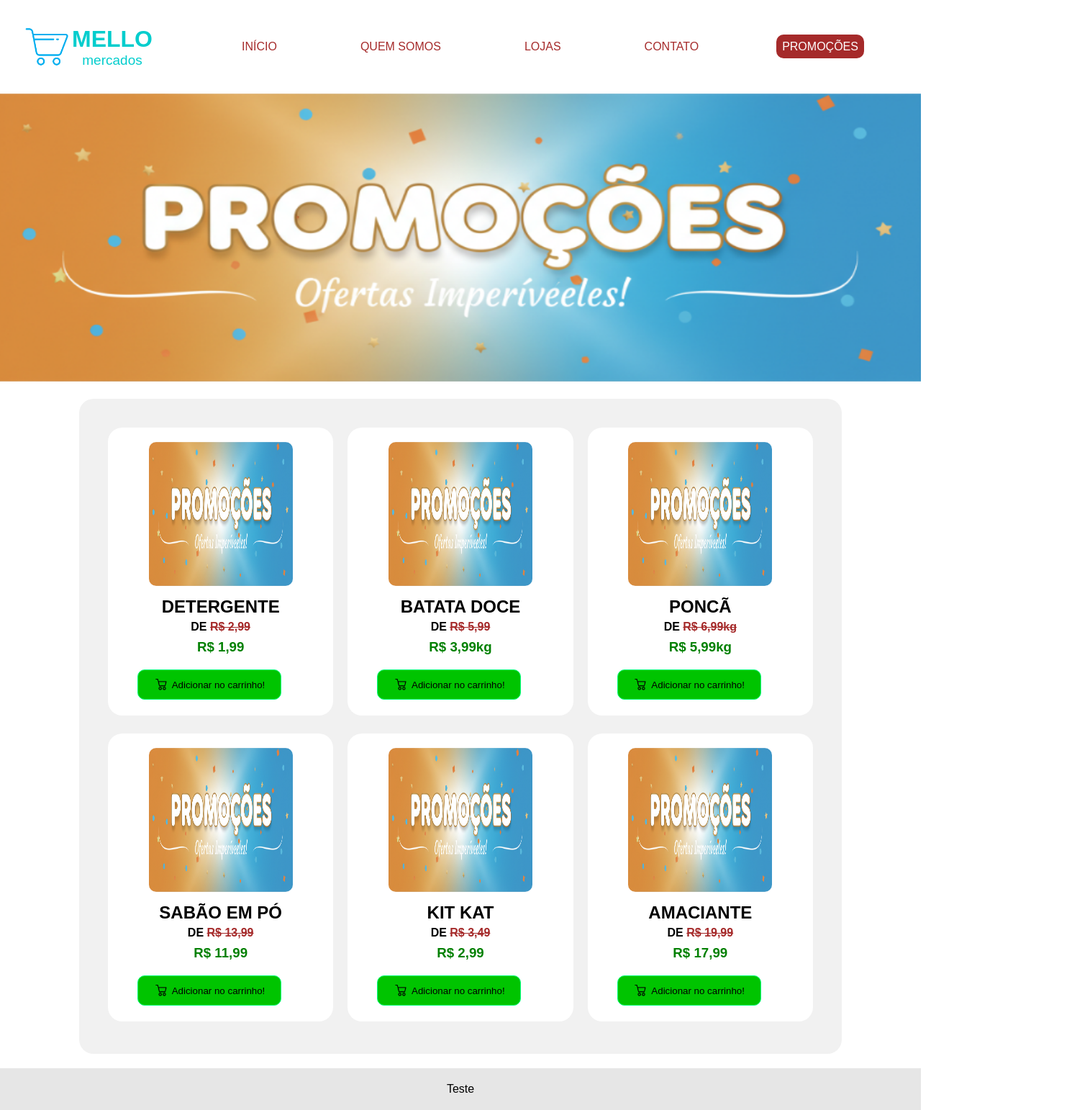
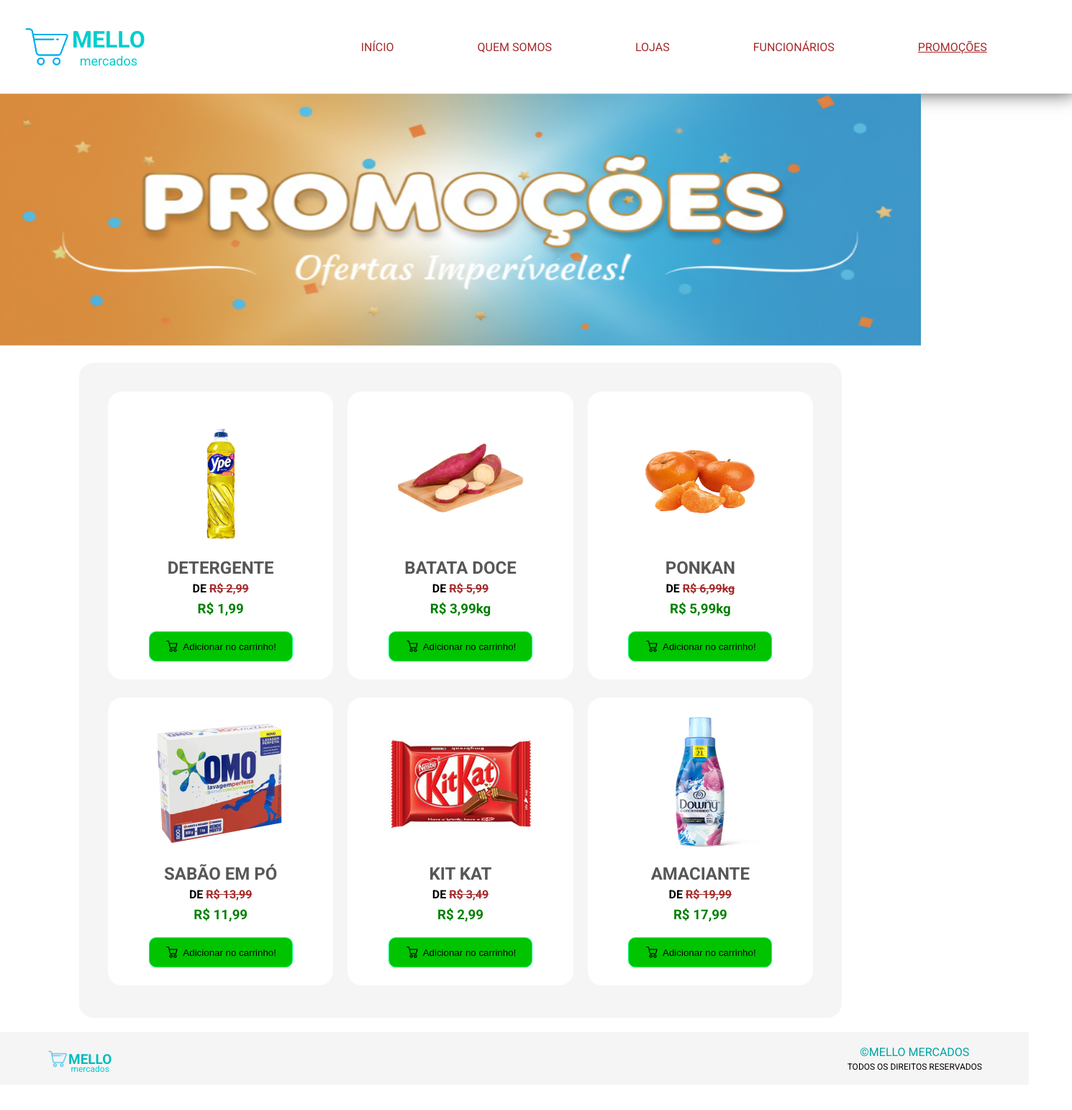
Before and after one commit to Luan-Mello0/html-css-luan, a plain HTML site: page EX13/index.html in a window 1280 px wide. Shown: the whole page at 72% size, 1490 px wide, since content can reach past the window. After the commit the page ends 1507 px from the top, so only its background shows below. Drawn offline with Linux system fonts and the light colour scheme.

Commit message:
Adicionando exercício 14

```diff
--- a/EX13/estilo.css
+++ b/EX13/estilo.css
@@ -1,3 +1,5 @@
+@import url('https://fonts.googleapis.com/css2?family=Roboto:ital,wght@0,100..900;1,100..900&display=swap');
+
 * {
     padding: 0;
     margin: 0;
@@ -5,7 +7,7 @@
 
 body {
     background-color: rgb(255, 255, 255);
-    font-family: Arial, Helvetica, sans-serif;
+    font-family: "Roboto", sans-serif;
 }
 
 header{
@@ -14,6 +16,7 @@
     display: flex;
     align-items: center;
     box-shadow: 7px 0px 26px -2px rgba(0,0,0,0.77);
+    min-width: 1430px;
 }
 
 h1{
@@ -21,8 +24,9 @@
 }
 
 h2{
-    margin-top: 15px;
+    margin-top: 11px;
     margin-bottom: 5px;
+    color: rgb(87, 87, 87);
 }
 
 h3{
@@ -38,7 +42,7 @@
 
 nav{
     display: inline-block;
-    margin-left: 1em;
+    margin-left: 12em;
 }
 
 a{
@@ -55,17 +59,21 @@
 }
 
 footer{
-    background-color: rgb(230, 230, 230);
-    padding: 20px;
+    background-color: whitesmoke;
+    padding: 15px;
     text-align: center;
     margin-top: 20px;
+    min-width: 1400px;
+    color: rgb(1, 163, 163);
+    display: flex;
+    justify-content: space-between;
+    align-items: center;
 }
 
 button {
     padding: 10px;
     width: 200px;
-    margin-top: 20px;
-    margin-left: 41px;
+    margin: 20px auto;
     background-color: rgb(0, 196, 0);
     border: none;
     border-radius: 10px;
@@ -90,6 +98,12 @@
     align-items: center;
 }
 
+#logo-footer{
+    display: flex;
+    align-items: center;
+    margin-left: 50px;
+}
+
 #img-logo{
     width: 70px;
 }
@@ -98,17 +112,46 @@
     display: block;
 }
 
+#img-logo-footer{
+    width: 30px;
+}
+
+#div-letras-logo-footer{
+    display: block;
+}
+
 #mercados{
     display: block;
     text-align: center;
     color: rgb(4, 205, 205);
+    font-size: 18px;
+}
+
+#mercados-footer{
+    display: block;
+    text-align: center;
+    color: rgb(4, 205, 205);
+    font-size: 12px;
+    margin-top: -10px;
+}
+
+#mello-footer{
     font-size: 19px;
+    color: rgb(1, 188, 188);
+}
+
+#div-copy{
+    margin-right: 50px;
 }
 
 #marcado{
+    color: brown;
+    text-decoration: underline;
+    border-radius: 10px;
+}
+
+#marcado:hover{
     color: white;
-    background-color: brown;
-    border-radius: 10px;
 }
 
 #div-imagem-topo{
@@ -117,7 +160,7 @@
 
 #img-topo{
     width: 100%;
-    height: 400px;
+    height: 350px;
 }
 
 #promocoes{
@@ -126,7 +169,7 @@
     display: grid;
     grid-template-columns: 1fr 1fr 1fr;
     text-align: center;
-    background-color: #f1f1f1;
+    background-color: whitesmoke;
     margin: 0 auto;
     padding: 30px;
     border-radius: 20px;
@@ -136,6 +179,11 @@
 #icone-compra {
     width: 20px;
     margin-right: 5px;
+}
+
+#p-footer{
+    font-size: 12px;
+    color: black;
 }
 
 .produto{
--- a/EX13/index.html
+++ b/EX13/index.html
@@ -23,7 +23,7 @@
                 <li><a href="#">INÍCIO</a></li>
                 <li><a href="#">QUEM SOMOS</a></li>
                 <li><a href="#">LOJAS</a></li>
-                <li><a href="#">CONTATO</a></li>
+                <li><a href="#">FUNCIONÁRIOS</a></li>
                 <li><a href="#" id="marcado">PROMOÇÕES</a></li>
             </ul>
         </nav>
@@ -35,42 +35,42 @@
 
     <div id="promocoes">
         <div class="produto">
-            <img src="img/promocoes.png" alt="promocao 1" class="img-promocao">
+            <img src="img/detergente.png" alt="promocao 1" class="img-promocao">
             <h2>DETERGENTE</h2>
             <h4>DE <del>R$ 2,99</del></h4>
             <h3>R$ 1,99</h3>
             <button><img src="img/icone-compra.png" alt="icone-compra" id="icone-compra">Adicionar no carrinho!</button>
         </div>
         <div class="produto">
-            <img src="img/promocoes.png" alt="promocao 1" class="img-promocao">
+            <img src="img/batata-doce.png" alt="promocao 1" class="img-promocao">
             <h2>BATATA DOCE</h2>
             <h4>DE <del>R$ 5,99</del></h4>
             <h3>R$ 3,99kg</h3>
             <button><img src="img/icone-compra.png" alt="icone-compra" id="icone-compra">Adicionar no carrinho!</button>
         </div>
         <div class="produto">
-            <img src="img/promocoes.png" alt="promocao 1" class="img-promocao">
-            <h2>PONCÃ</h2>
+            <img src="img/ponkan-.png" alt="promocao 1" class="img-promocao">
+            <h2>PONKAN</h2>
             <h4>DE <del>R$ 6,99kg</del></h4>
             <h3>R$ 5,99kg</h3>
             <button><img src="img/icone-compra.png" alt="icone-compra" id="icone-compra">Adicionar no carrinho!</button>
         </div>
         <div class="produto">
-            <img src="img/promocoes.png" alt="promocao 1" class="img-promocao">
+            <img src="img/sabao-em-po-omo.webp" alt="promocao 1" class="img-promocao">
             <h2>SABÃO EM PÓ</h2>
             <h4>DE <del>R$ 13,99</del></h4>
             <h3>R$ 11,99</h3>
             <button><img src="img/icone-compra.png" alt="icone-compra" id="icone-compra">Adicionar no carrinho!</button>
         </div>
         <div class="produto">
-            <img src="img/promocoes.png" alt="promocao 1" class="img-promocao">
+            <img src="img/kit-kat-.png" alt="promocao 1" class="img-promocao">
             <h2>KIT KAT</h2>
             <h4>DE <del>R$ 3,49</del></h4>
             <h3>R$ 2,99</h3>
             <button><img src="img/icone-compra.png" alt="icone-compra" id="icone-compra">Adicionar no carrinho!</button>
         </div>
         <div class="produto">
-            <img src="img/promocoes.png" alt="promocao 1" class="img-promocao">
+            <img src="img/amaciante-.png" alt="promocao 1" class="img-promocao">
             <h2>AMACIANTE</h2>
             <h4>DE <del>R$ 19,99</del></h4>
             <h3>R$ 17,99</h3>
@@ -78,7 +78,19 @@
         </div>
     </div>
 
-    <footer>Teste</footer>
+    <footer>
+        <div id="logo-footer">
+            <img src="img/logo.png" alt="logo-mercado" id="img-logo-footer">
+            <div id="div-letras-logo-footer">
+                <h2 id="mello-footer">MELLO</h2>
+                <span id="mercados-footer">mercados</span>
+            </div>
+        </div>
+        <div id="div-copy">
+            &copyMELLO MERCADOS <br>
+            <span id="p-footer">TODOS OS DIREITOS RESERVADOS</span>
+        </div>
+    </footer>
 
 </body>
 
--- /dev/null
+++ b/EX14/estilo.css
@@ -0,0 +1,187 @@
+@import url('https://fonts.googleapis.com/css2?family=Roboto:ital,wght@0,100..900;1,100..900&display=swap');
+
+* {
+    padding: 0;
+    margin: 0;
+}
+
+body {
+    background-color: rgb(255, 255, 255);
+    font-family: "Roboto", sans-serif;
+}
+
+header{
+    background-color: rgb(255, 255, 255);
+    padding: 30px;
+    display: flex;
+    align-items: center;
+    box-shadow: 7px 0px 26px -2px rgba(0,0,0,0.77);
+    min-width: 1430px;
+}
+
+footer{
+    background-color: whitesmoke;
+    padding: 15px;
+    text-align: center;
+    margin-top: 20px;
+    min-width: 1400px;
+    color: rgb(1, 163, 163);
+    display: flex;
+    justify-content: space-between;
+    align-items: center;
+}
+
+h1{
+    color: rgb(4, 205, 205);
+}
+
+h4{
+    font-size: 27px;
+    color: rgb(3, 166, 166);
+    margin-top: -5px;
+}
+
+h5{
+    margin-top: 5px;
+    margin-bottom: 5px;
+    font-size: 18px;
+    color: rgb(92, 92, 92);
+}
+
+p{
+    line-height: 18px;
+}
+
+ul{
+    list-style: none;
+    display: flex;
+    justify-content: center;
+}
+
+nav{
+    display: inline-block;
+    margin-left: 12em;
+}
+
+a{
+    text-decoration: none;
+    padding: 8px;
+    color: #a52a2a;
+    margin-left: 100px;
+}
+
+a:hover{
+    color: white;
+    background-color: brown;
+    border-radius: 10px;
+}
+
+#img-logo{
+    width: 70px;
+}
+
+#div-letras-logo{
+    display: block;
+}
+
+#mercados{
+    display: block;
+    text-align: center;
+    color: rgb(4, 205, 205);
+    font-size: 18px;
+}
+
+#marcado{
+    color: brown;
+    text-decoration: underline;
+    border-radius: 10px;
+}
+
+#marcado:hover{
+    color: white;
+}
+
+#logo{
+    display: flex;
+    align-items: center;
+}
+
+#logo-footer{
+    display: flex;
+    align-items: center;
+    margin-left: 50px;
+}
+
+#img-logo-footer{
+    width: 30px;
+}
+
+#div-letras-logo-footer{
+    display: block;
+}
+
+#mercados-footer{
+    display: block;
+    text-align: center;
+    color: rgb(4, 205, 205);
+    font-size: 12px;
+    margin-top: -5px;
+}
+
+#mello-footer{
+    font-size: 19px;
+    color: rgb(1, 188, 188);
+}
+
+#p-footer{
+    font-size: 12px;
+    color: black;
+}
+
+#principal{
+    width: 1000px;
+    height: auto;
+    display: flex;
+    flex-direction: column;
+    align-items: center;
+    background-color: whitesmoke;
+    margin: 0 auto;
+    padding: 30px;
+    border-radius: 20px;
+    margin-top: 20px;
+    border: 1px solid rgb(223, 223, 223);
+}
+
+#titulo{
+    color: rgb(117, 117, 117);
+    font-size: 30px;
+}
+
+.div-funcionarios{
+    display: flex;
+    margin-top: 20px;
+}
+
+.funcionario{
+    border: 1px solid rgb(163, 163, 163);
+    width: 200px;
+    height: 320px;
+    padding: 20px;
+    margin: 15px;
+    text-align: center;
+    background-color: white;
+    border-radius: 10px;
+}
+
+.img-funcionario{
+    width: 150px;
+    border: 3px solid rgb(4, 205, 205);
+    border-radius: 100%;
+}
+
+.destaques-titulo{
+    background-color: rgb(203, 203, 203);
+    padding: 10px;
+    border-radius: 20px;
+    margin-top: 10px;
+}
```
Also changed, not shown: EX14/index.html (added, +112 -0 lines), EX13/img/amaciante-.png (added), EX13/img/batata-doce.png (added), EX13/img/detergente.png (added), EX13/img/kit-kat-.png (added), EX13/img/ponkan-.png (added), EX13/img/sabao-em-po-omo.webp (added), EX14/img/felipe.jpeg (added), EX14/img/gpt.png (added), EX14/img/jonas.jpeg (added), EX14/img/logo.png (added), EX14/img/luan-chefe.jpeg (added), EX14/img/max.jpeg (added), EX14/img/ritalina.jpeg (added), 1 more files.
